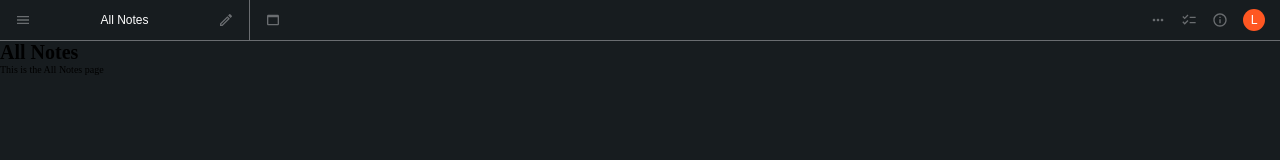
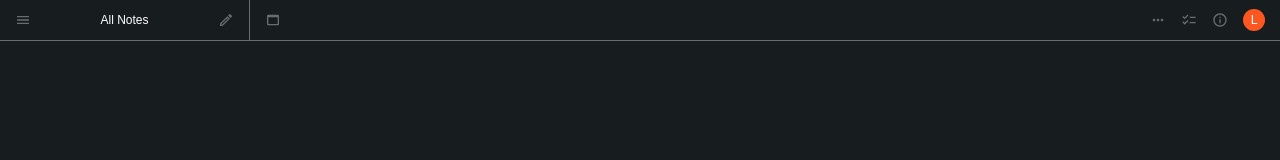
Before and after one commit to LaayekIbneHabib3003/notes, a React (Vite) app in the folder client/: page /all_notes in a window 1280 px wide. Shown: the top 160 px of the page. Built offline with nearby package versions, Linux system fonts and the light colour scheme.

Commit message:
Removed h1 and p

```diff
--- a/client/src/pages/all_notes/index.jsx
+++ b/client/src/pages/all_notes/index.jsx
@@ -1,8 +1,3 @@
 export default function AllNotes() {
-  return (
-    <>
-      <h1>All Notes</h1>
-      <p>This is the All Notes page</p>
-    </>
-  );
+  return <></>;
 }
```
